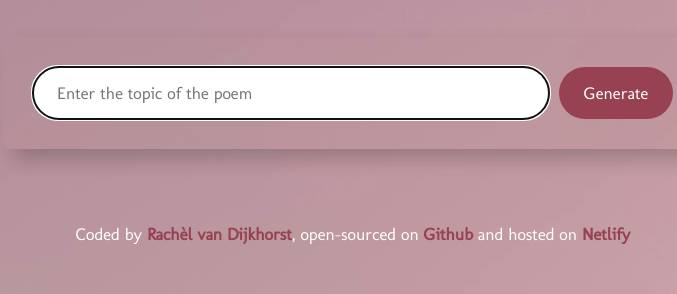
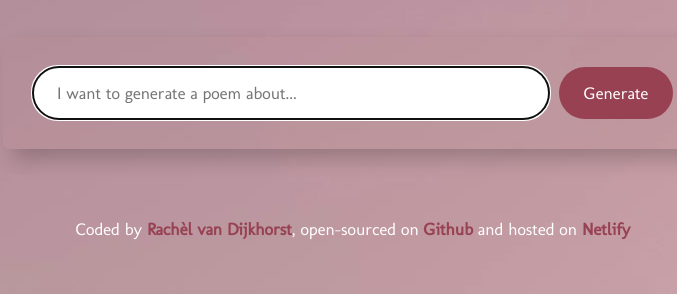
Before and after one commit to RRachelvd/poem-generator-project, a plain HTML site: page index.html in a window 1280 px wide. Shown: the part 178-472 px from the top of the page, 287-964 px from the left. Drawn offline with nearby package versions, Linux system fonts and the light colour scheme; a web font is replaced by a local one.

Commit message:
Changed placeholder, updated paddin

```diff
--- a/index.html
+++ b/index.html
@@ -35,7 +35,7 @@
         <form id="poem-generator-form">
           <input
             type="text"
-            placeholder="Enter the topic of the poem"
+            placeholder="I want to generate a poem about..."
             required
             autofocus
             autocomplete="off"
@@ -44,6 +44,7 @@
           />
           <input type="submit" value="Generate" class="button" />
         </form>
+
         <div class="poem hidden" id="poem"></div>
       </main>
       <footer>
--- a/styles.css
+++ b/styles.css
@@ -78,7 +78,7 @@ form {
 
 footer {
   text-align: center;
-  padding-top: 20px;
+  padding-top: 15px;
   color: white;
   font-size: 17px;
 }
```
